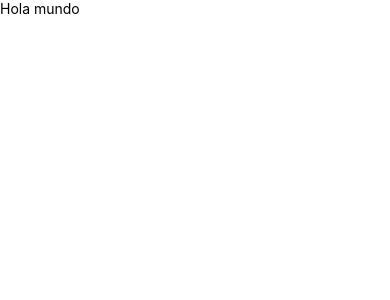
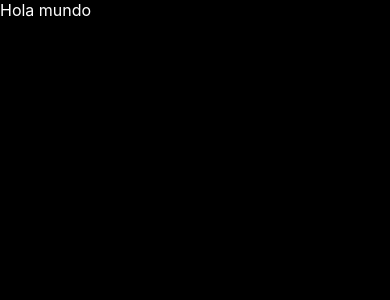
Before and after one commit to devferx/rn-calculadora, a React Native app: screen / in a window 390 px wide. Shown: the top 300 px of the page. Built offline with nearby package versions, Linux system fonts and the light colour scheme.

Commit message:
Clase Diseño inicial y pantalla de Calculadora

```diff
--- a/App.tsx
+++ b/App.tsx
@@ -1,11 +1,15 @@
 import React from 'react';
-import {Text, View} from 'react-native';
+import {SafeAreaView, StatusBar} from 'react-native';
+import {CalculadoraScreen} from './src/screens/calculadora-screen';
+
+import {styles} from './src/theme/appTheme';
 
 const App = () => {
   return (
-    <View>
-      <Text>Hola mundo</Text>
-    </View>
+    <SafeAreaView style={styles.fondo}>
+      <StatusBar backgroundColor="black" barStyle="light-content" />
+      <CalculadoraScreen />
+    </SafeAreaView>
   );
 };
 
--- /dev/null
+++ b/src/screens/calculadora-screen.tsx
@@ -0,0 +1,12 @@
+import React from 'react';
+import {Text, View} from 'react-native';
+
+import {styles} from '../theme/appTheme';
+
+export const CalculadoraScreen = () => {
+  return (
+    <View>
+      <Text style={styles.texto}>Hola mundo</Text>
+    </View>
+  );
+};
--- /dev/null
+++ b/src/theme/appTheme.tsx
@@ -0,0 +1,12 @@
+import {StyleSheet} from 'react-native';
+
+export const styles = StyleSheet.create({
+  fondo: {
+    flex: 1,
+    backgroundColor: 'black',
+  },
+  texto: {
+    color: 'white',
+    fontSize: 16,
+  },
+});
```
